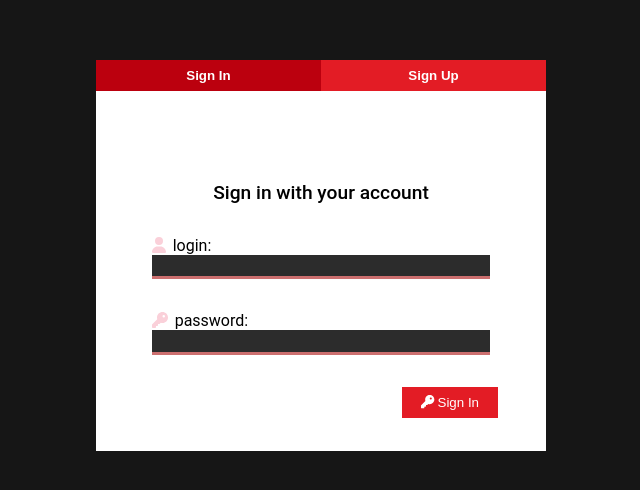
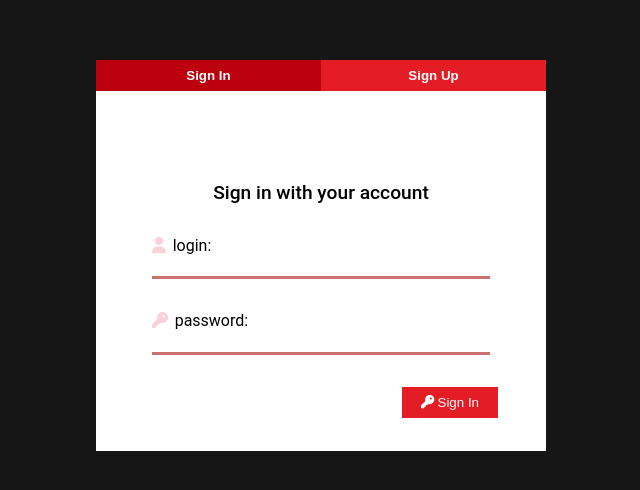
Before and after one commit to JuanSebastianGB/cinem-guru-react, a React (Create React App) app: page / in a window 1280 px wide. Shown: the part 160-650 px from the top of the page, without its empty margins (319-959 px from the left). Built offline with nearby package versions, Linux system fonts and the light colour scheme.

Commit message:
Fix input UI

```diff
--- a/src/components/general/SearchBar.js
+++ b/src/components/general/SearchBar.js
@@ -3,9 +3,8 @@ import { FontAwesomeIcon } from '@fortawesome/react-fontawesome';
 import './general.css';
 
 const SearchBar = ({ title, setTitle, dark }) => {
-  const handleInput = (e) => {
-    setTitle(e.target.value);
-  };
+  const handleInput = (e) => setTitle(e.target.value);
+
   return (
     <div className={`SearchBar ${dark ? 'searchbar-dark' : ''}`}>
       <FontAwesomeIcon icon={faSearch} />
--- a/src/components/general/general.css
+++ b/src/components/general/general.css
@@ -14,7 +14,8 @@
   display: block;
   padding: 0.2rem;
   width: 100%;
-  background-color: var(--gray-primary-color);
+  background-color: transparent;
+  /* background-color: var(--gray-primary-color); */
 }
 .GeneralInput input:focus-visible {
   outline: none;
--- a/src/components/navigation/navigation.css
+++ b/src/components/navigation/navigation.css
@@ -78,7 +78,7 @@
   flex-direction: column;
   width: 90%;
   margin: 0 auto;
-  /* display: none; */
+  display: none;
 }
 .activities h3 {
   text-decoration: underline;
```
